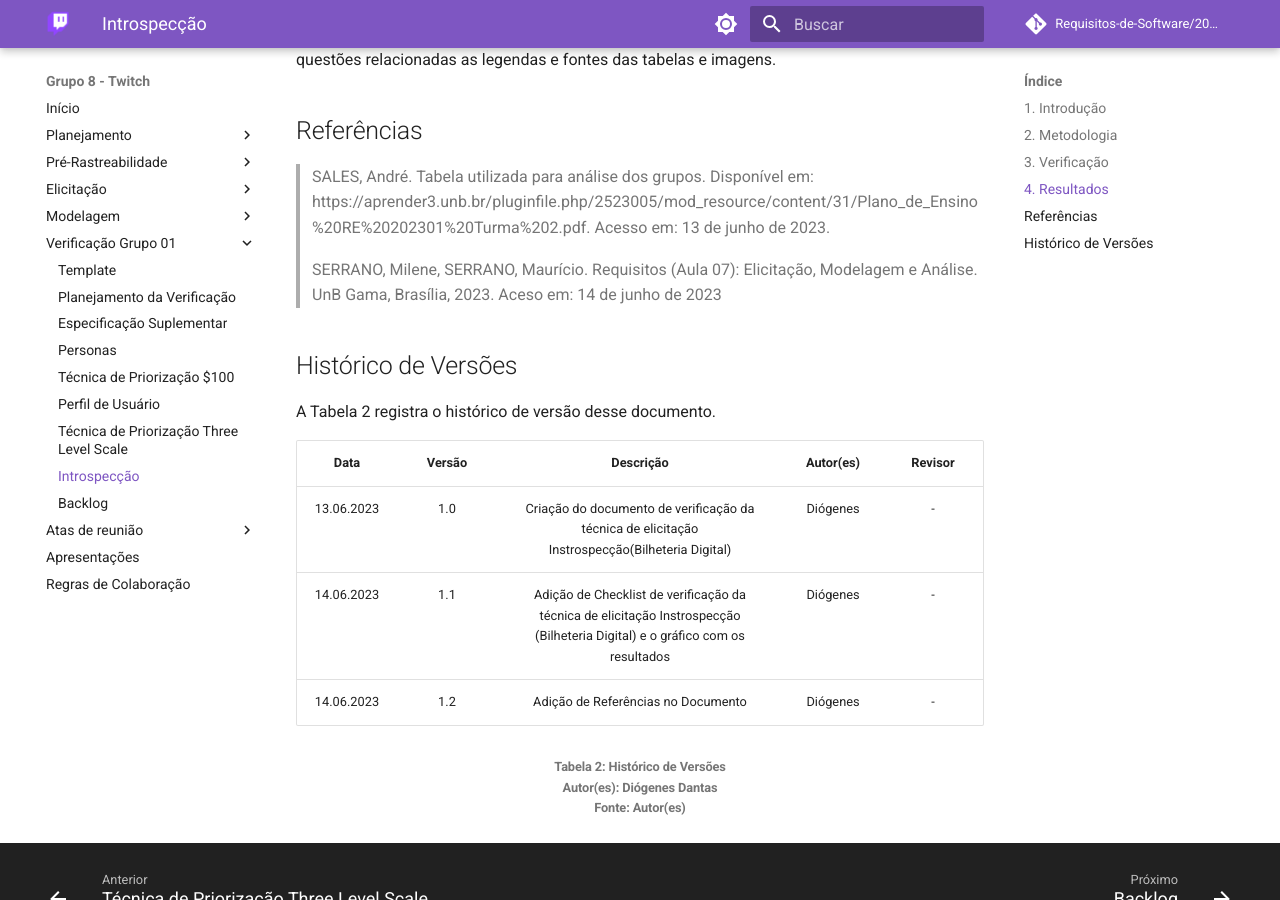
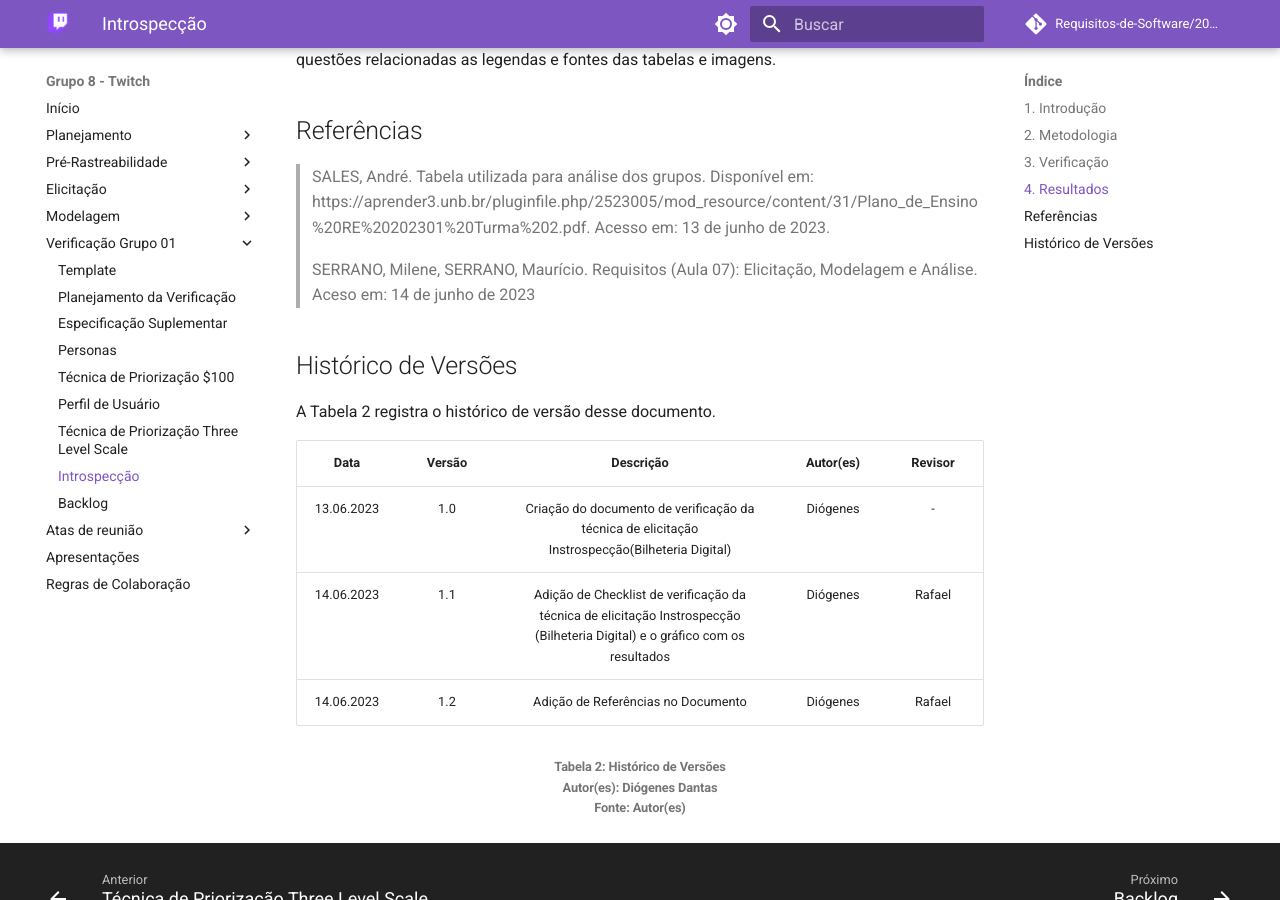
Before and after one commit to Requisitos-de-Software/2023.1-Twitch, an MkDocs documentation site: the page built from docs/verificacao_grupo01/verifica01_introspeccao.md, in a window 1280 px wide and 900 px high, scrolled down 2403 px. Built offline with MkDocs 1.6.1 and Material for MkDocs 9.7.7, drawn with Linux system fonts in a browser that asks for light colours; comment, search, counter and statistics services are not loaded.

Commit message:
finaliza verificacao issue 115

```diff
--- a/docs/verificacao_grupo01/verifica01_introspeccao.md
+++ b/docs/verificacao_grupo01/verifica01_introspeccao.md
@@ -39,7 +39,7 @@ O artefato está bem completo e foi muito bem desenvolvido. Contudo, na introdu
 
 >SALES, André. Tabela utilizada para análise dos grupos. Disponível em: https://aprender3.unb.br/pluginfile.php/2523005/mod_resource/content/31/Plano_de_Ensino%20RE%20202301%20Turma%202.pdf. Acesso em: 13 de junho de 2023.
 
->SERRANO, Milene, SERRANO, Maurício. Requisitos (Aula 07): Elicitação, Modelagem e Análise. UnB Gama, Brasília, 2023. Aceso em: 14 de junho de 2023
+>SERRANO, Milene, SERRANO, Maurício. Requisitos (Aula 07): Elicitação, Modelagem e Análise. Aceso em: 14 de junho de 2023
 
 
 ## Histórico de Versões
@@ -49,8 +49,8 @@ A Tabela 2 registra o histórico de versão desse documento.
 |    Data    | Versão | Descrição                                                                      | Autor(es)  | Revisor  |
 | :--------: | :----: | :----------------------------------------------------------------------------: | :--------: | :------: |
 | 13.06.2023 | 1.0    | Criação do documento de verificação da técnica de elicitação Instrospecção(Bilheteria Digital) |   Diógenes  |  -  |
-| 14.06.2023 | 1.1    | Adição de Checklist de verificação da técnica de elicitação Instrospecção (Bilheteria Digital) e o gráfico com os resultados |   Diógenes  |  -  |
-| 14.06.2023 | 1.2    | Adição de Referências no Documento | Diógenes  |  -  |
+| 14.06.2023 | 1.1    | Adição de Checklist de verificação da técnica de elicitação Instrospecção (Bilheteria Digital) e o gráfico com os resultados |   Diógenes  |  Rafael  |
+| 14.06.2023 | 1.2    | Adição de Referências no Documento | Diógenes  |  Rafael  |
 
 
 <h6 align = "center"> Tabela 2: Histórico de Versões
```
Also changed, not shown: docs/verificacao_grupo01/verifica01_backlog.md (+2 -1 lines), docs/verificacao_grupo01/verifica01_threelevelscale.md (+1 -1 lines).
